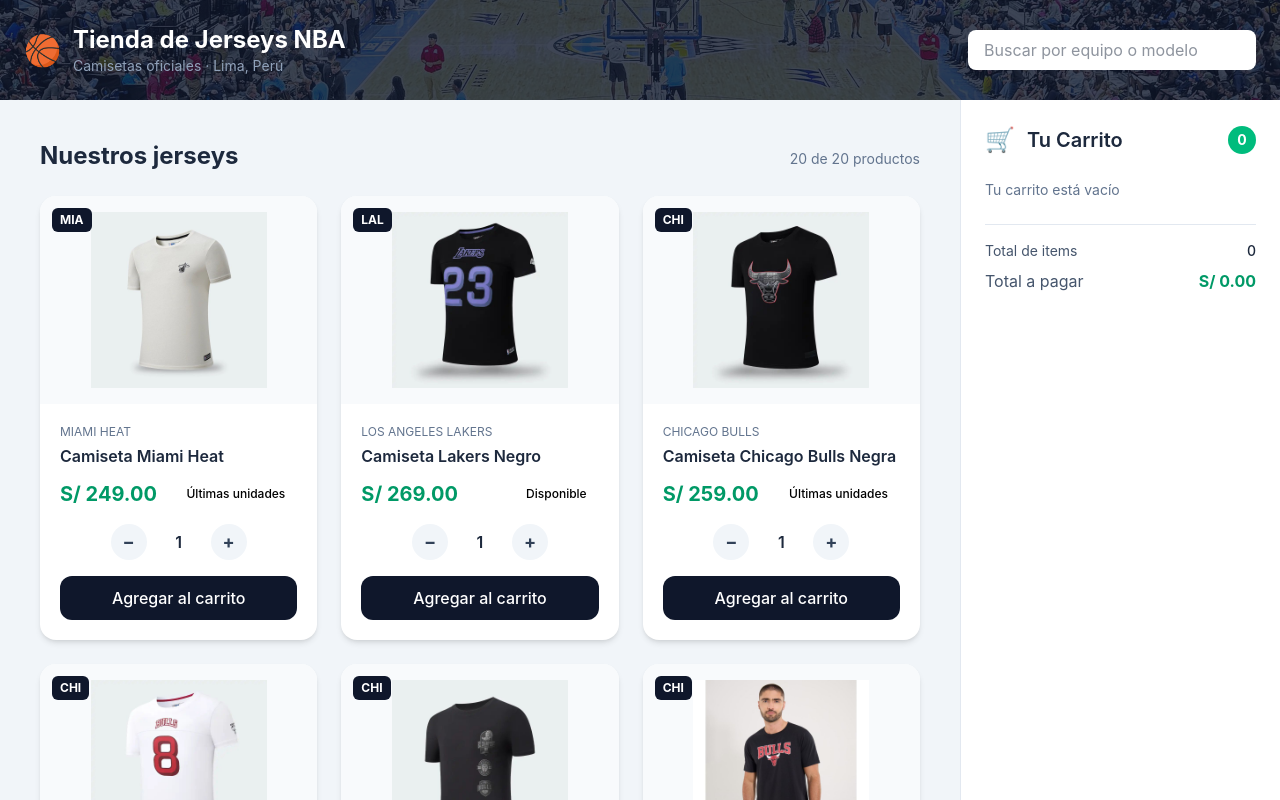
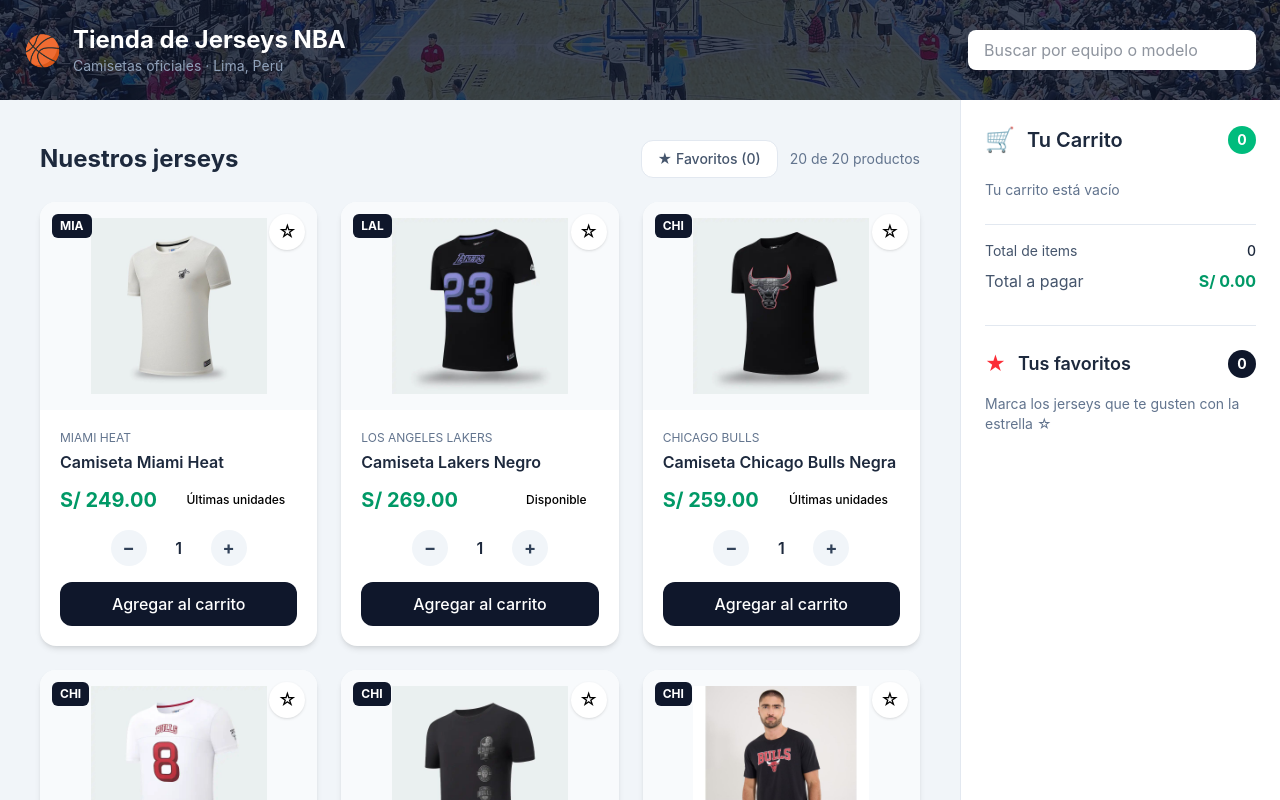
Before and after one commit to fabrijoelc/ANGULAR-MI-ECOMMERCE, an Angular app: page / in a window 1280 px wide. Shown: the top 800 px of the page. Built offline with nearby package versions, Linux system fonts and the light colour scheme.

Commit message:
feat: marcar jerseys como favoritos
- product-card emite el id con toggleFavorito y recibe esFavorito
- lista-productos guarda solo los ids en un signal y arma la lista con computed
- filtro Favoritos en la barra del catalogo y panel lateral con los guardados

```diff
--- a/src/app/components/lista-productos/lista-productos.html
+++ b/src/app/components/lista-productos/lista-productos.html
@@ -2,11 +2,28 @@
 
 <div class="min-h-screen bg-slate-100 flex flex-col lg:flex-row">
   <main class="flex-1 p-6 lg:p-10">
-    <div class="flex items-baseline justify-between gap-3 mb-6">
+    <div class="flex flex-wrap items-center justify-between gap-3 mb-6">
       <h2 class="text-2xl font-bold text-slate-800">Nuestros jerseys</h2>
-      <p class="text-sm text-slate-500">
-        {{ productosFiltrados().length }} de {{ productos().length }} productos
-      </p>
+
+      <div class="flex items-center gap-3">
+        <button
+          type="button"
+          class="px-4 py-2 rounded-xl text-sm font-medium border transition-colors"
+          [class.bg-slate-900]="soloFavoritos()"
+          [class.text-white]="soloFavoritos()"
+          [class.border-slate-900]="soloFavoritos()"
+          [class.bg-white]="!soloFavoritos()"
+          [class.text-slate-600]="!soloFavoritos()"
+          [class.border-slate-200]="!soloFavoritos()"
+          (click)="cambiarSoloFavoritos()"
+        >
+          ★ Favoritos ({{ cantidadDeFavoritos() }})
+        </button>
+
+        <p class="text-sm text-slate-500">
+          {{ productosFiltrados().length }} de {{ productos().length }} productos
+        </p>
+      </div>
     </div>
 
     <section class="grid grid-cols-1 sm:grid-cols-2 xl:grid-cols-3 gap-6">
@@ -19,11 +36,17 @@
           [precio]="producto.precio"
           [imagen]="producto.imagen"
           [stock]="producto.stock"
+          [esFavorito]="esFavorito(producto.id)"
           (addToCart)="manejarAgregarAlCarrito($event)"
+          (toggleFavorito)="manejarToggleFavorito($event)"
         />
       } @empty {
         <p class="col-span-full bg-white rounded-2xl py-12 px-6 text-center text-slate-500">
-          Ningún jersey coincide con «{{ textoBuscado() }}». Prueba con otro equipo o modelo.
+          @if (soloFavoritos() && cantidadDeFavoritos() === 0) {
+            Todavía no guardaste ningún jersey. Toca la estrella ☆ de una tarjeta para verlo aquí.
+          } @else {
+            Ningún jersey coincide con «{{ textoBuscado() }}». Prueba con otro equipo o modelo.
+          }
         </p>
       }
     </section>
@@ -105,6 +128,44 @@
           Vaciar carrito
         </button>
       }
+
+      <div class="mt-8 border-t border-slate-200 pt-6">
+        <div class="flex items-center gap-3 mb-4">
+          <span class="text-xl text-red-500">★</span>
+          <h2 class="text-lg font-semibold text-slate-800">Tus favoritos</h2>
+
+          <span
+            class="ml-auto inline-flex items-center justify-center min-w-7 h-7 px-2 rounded-full bg-slate-900 text-white font-bold text-sm"
+          >
+            {{ cantidadDeFavoritos() }}
+          </span>
+        </div>
+
+        @for (favorito of productosFavoritos(); track favorito.id) {
+          <div class="flex items-center gap-3 bg-slate-50 rounded-xl p-3 mb-2">
+            <img
+              [src]="favorito.imagen"
+              [alt]="favorito.nombre"
+              class="w-10 h-10 object-contain rounded-lg bg-white"
+            />
+
+            <div class="flex-1 min-w-0">
+              <p class="text-sm font-medium text-slate-800 truncate">{{ favorito.nombre }}</p>
+              <p class="text-xs text-slate-500">S/ {{ favorito.precio }}.00</p>
+            </div>
+
+            <button
+              type="button"
+              class="text-xs text-slate-400 hover:text-red-500 transition-colors"
+              (click)="manejarToggleFavorito(favorito.id)"
+            >
+              Quitar
+            </button>
+          </div>
+        } @empty {
+          <p class="text-slate-500 text-sm">Marca los jerseys que te gusten con la estrella ☆</p>
+        }
+      </div>
     </div>
   </aside>
 </div>
--- a/src/app/components/lista-productos/lista-productos.ts
+++ b/src/app/components/lista-productos/lista-productos.ts
@@ -12,6 +12,11 @@
   textoBuscado = signal('');
 
   elementosCarrito = signal<IProductoCarrito[]>([]);
+
+  // Guardo solo los ids de los favoritos, asi no duplico la informacion del producto.
+  idsFavoritos = signal<number[]>([]);
+
+  soloFavoritos = signal(false);
 
   productos = signal<IProductoTienda[]>([
     { id: 1, nombre: 'Camiseta Miami Heat', equipo: 'Miami Heat', abrev: 'MIA', precio: 249, stock: 7, imagen: 'images/productos/153393579.jpg' },
@@ -36,14 +41,25 @@
     { id: 20, nombre: 'Camiseta Miami Heat Butler', equipo: 'Miami Heat', abrev: 'MIA', precio: 269, stock: 10, imagen: 'images/productos/155804029.jpg' },
   ]);
 
+  productosFavoritos = computed(() => {
+    return this.productos().filter((producto) => {
+      return this.idsFavoritos().includes(producto.id);
+    });
+  });
+
+  cantidadDeFavoritos = computed(() => {
+    return this.idsFavoritos().length;
+  });
+
   productosFiltrados = computed(() => {
     const busqueda = this.textoBuscado().toLowerCase();
+    const base = this.soloFavoritos() ? this.productosFavoritos() : this.productos();
 
     if (busqueda === '') {
-      return this.productos();
+      return base;
     }
 
-    return this.productos().filter((producto) => {
+    return base.filter((producto) => {
       return (
         producto.nombre.toLowerCase().includes(busqueda) ||
         producto.equipo.toLowerCase().includes(busqueda)
@@ -83,6 +99,24 @@
     this.textoBuscado.set(texto);
   }
 
+  esFavorito(id: number) {
+    return this.idsFavoritos().includes(id);
+  }
+
+  manejarToggleFavorito(id: number) {
+    this.idsFavoritos.update((listaActual) => {
+      if (listaActual.includes(id)) {
+        return listaActual.filter((idGuardado) => idGuardado !== id);
+      }
+
+      return [...listaActual, id];
+    });
+  }
+
+  cambiarSoloFavoritos() {
+    this.soloFavoritos.update((valorActual) => !valorActual);
+  }
+
   manejarAgregarAlCarrito(data: IProductoCarrito) {
     this.elementosCarrito.update((listaActual) => {
       const existente = listaActual.find((item) => item.id === data.id);
--- a/src/app/components/product-card/product-card.html
+++ b/src/app/components/product-card/product-card.html
@@ -5,6 +5,21 @@
     <span class="absolute top-3 left-3 bg-slate-900 text-white text-xs font-bold px-2 py-1 rounded-md">
       {{ abrev() }}
     </span>
+
+    <button
+      type="button"
+      class="absolute top-3 right-3 w-9 h-9 rounded-full bg-white shadow-sm text-lg leading-none hover:scale-110 transition-transform"
+      [class.text-red-500]="esFavorito()"
+      [class.text-slate-300]="!esFavorito()"
+      [title]="esFavorito() ? 'Quitar de favoritos' : 'Guardar en favoritos'"
+      (click)="marcarFavorito()"
+    >
+      @if (esFavorito()) {
+        ★
+      } @else {
+        ☆
+      }
+    </button>
 
     <img [src]="imagen()" [alt]="nombre()" class="w-full h-44 object-contain" />
   </div>
--- a/src/app/components/product-card/product-card.ts
+++ b/src/app/components/product-card/product-card.ts
@@ -15,10 +15,12 @@
   precio = input.required<number>();
   imagen = input.required<string>();
   stock = input.required<number>();
+  esFavorito = input<boolean>(false);
 
   cantidad = model<number>(1);
 
   addToCart = output<IProductoCarrito>();
+  toggleFavorito = output<number>();
 
   incrementar() {
     this.cantidad.update((valorActual) => {
@@ -46,4 +48,8 @@
       imagen: this.imagen(),
     });
   }
+
+  marcarFavorito() {
+    this.toggleFavorito.emit(this.id());
+  }
 }
```
